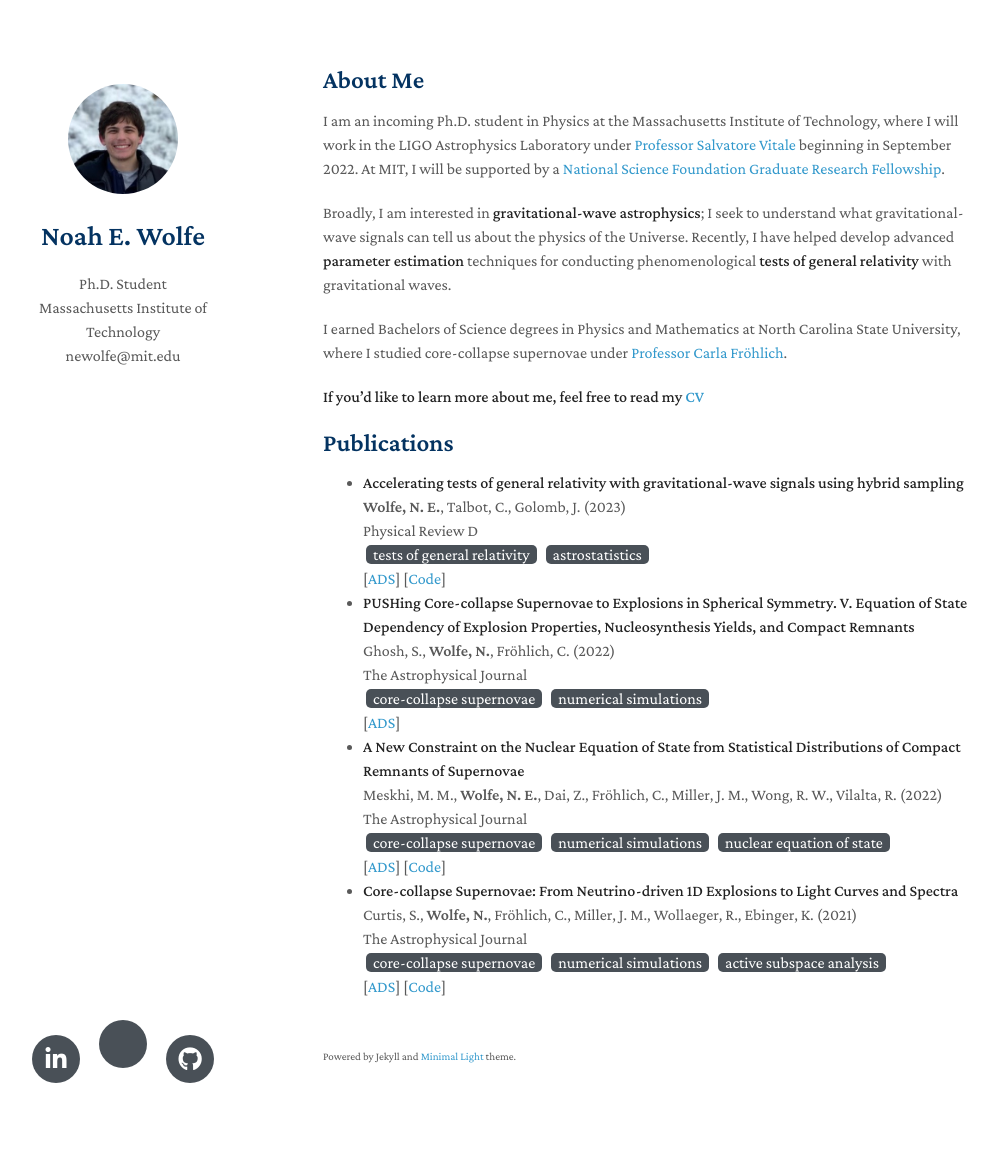
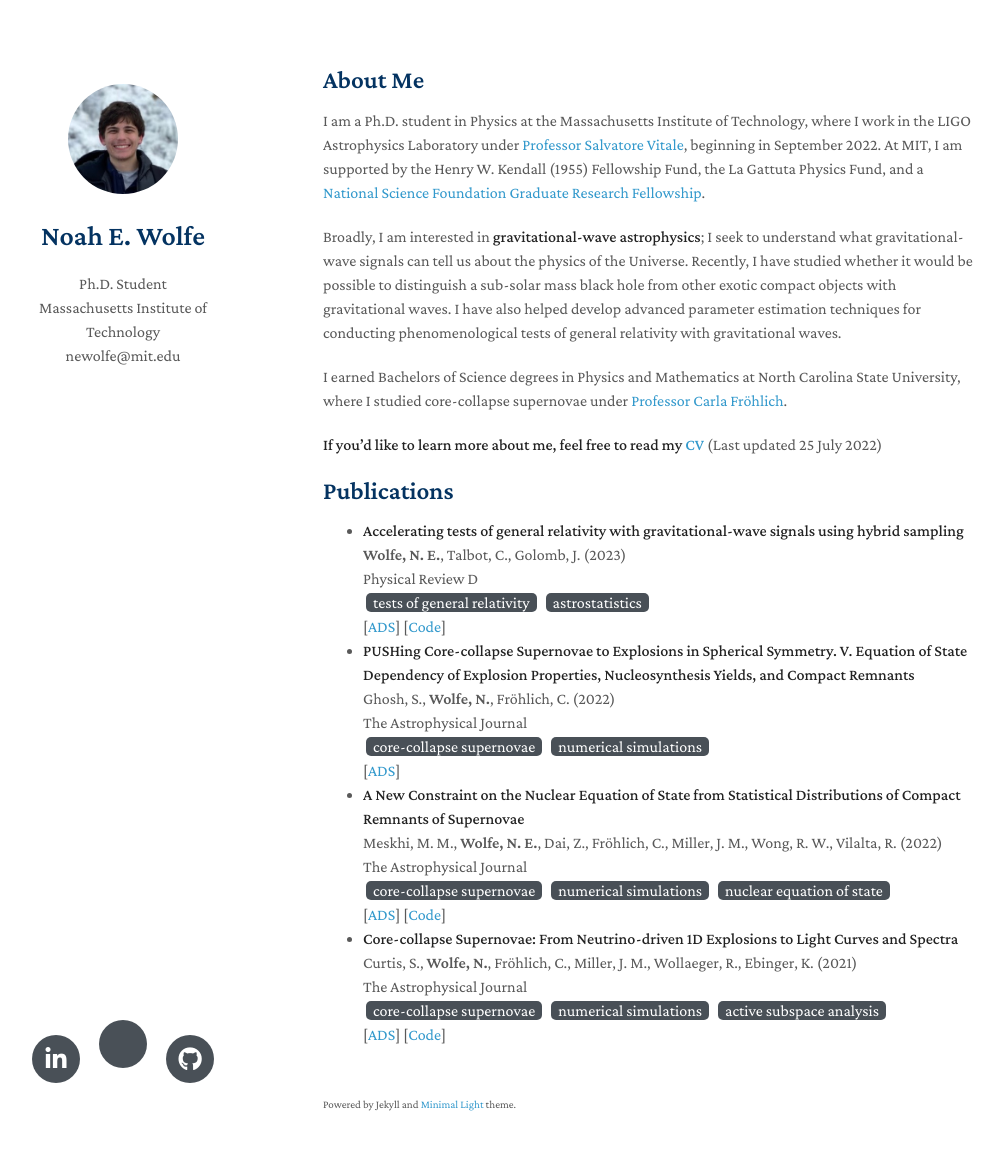
Before and after one commit to noahewolfe/noahewolfe.github.io, a Jekyll site: the page built from index.md, in a window 1280 px wide and 1185 px high. Shown: the top 1150 px of the window, without its empty margins (147-1151 px from the left). Built offline with Jekyll 4.4.1, drawn with Linux system fonts in a browser that asks for light colours; nearby versions of some CDN libraries; a style sheet for code colours, icons or effects is not loaded; our own code applies the rules of GitHub Pages for plain Markdown files.

Commit message:
update description of my current status and recent work

```diff
--- a/index.md
+++ b/index.md
@@ -5,14 +5,14 @@
 
 ## About Me
 
-I am an incoming Ph.D. student in Physics at the Massachusetts Institute of Technology, where I will work in the LIGO Astrophysics Laboratory under [Professor Salvatore Vitale](https://physics.mit.edu/faculty/salvatore-vitale/){:target="_blank"} beginning in September 2022. At MIT, I will be supported by a [National Science Foundation Graduate Research Fellowship](https://physics.sciences.ncsu.edu/2022/04/19/university-fellowships-office-announces-nsf-graduate-research-fellowship-program-awards/){:target="_blank"}.
+I am a Ph.D. student in Physics at the Massachusetts Institute of Technology, where I work in the LIGO Astrophysics Laboratory under [Professor Salvatore Vitale](https://physics.mit.edu/faculty/salvatore-vitale/){:target="_blank"}, beginning in September 2022. At MIT, I am supported by the Henry W. Kendall (1955) Fellowship Fund, the La Gattuta Physics Fund, and a [National Science Foundation Graduate Research Fellowship](https://physics.sciences.ncsu.edu/2022/04/19/university-fellowships-office-announces-nsf-graduate-research-fellowship-program-awards/){:target="_blank"}.
 
-Broadly, I am interested in **gravitational-wave astrophysics**; I seek to understand what gravitational-wave signals can tell us about the physics of the Universe. Recently, I have helped develop advanced **parameter estimation** techniques for conducting phenomenological **tests of general relativity** with gravitational waves.
+Broadly, I am interested in **gravitational-wave astrophysics**; I seek to understand what gravitational-wave signals can tell us about the physics of the Universe. Recently, I have studied whether it would be possible to distinguish a sub-solar mass black hole from other exotic compact objects with gravitational waves. I have also helped develop advanced parameter estimation techniques for conducting phenomenological tests of general relativity with gravitational waves.
 
 I earned Bachelors of Science degrees in Physics and Mathematics
 at North Carolina State University, where I studied core-collapse supernovae
 under [Professor Carla Fröhlich](http://astro.physics.ncsu.edu/~cfrohli/){:target="_blank"}.
 
-**If you'd like to learn more about me, feel free to read my [CV](/assets/cv.pdf){:target="_blank"}**
+**If you'd like to learn more about me, feel free to read my [CV](/assets/cv.pdf){:target="_blank"}** (Last updated 25 July 2022)
 
 ## Publications
```
